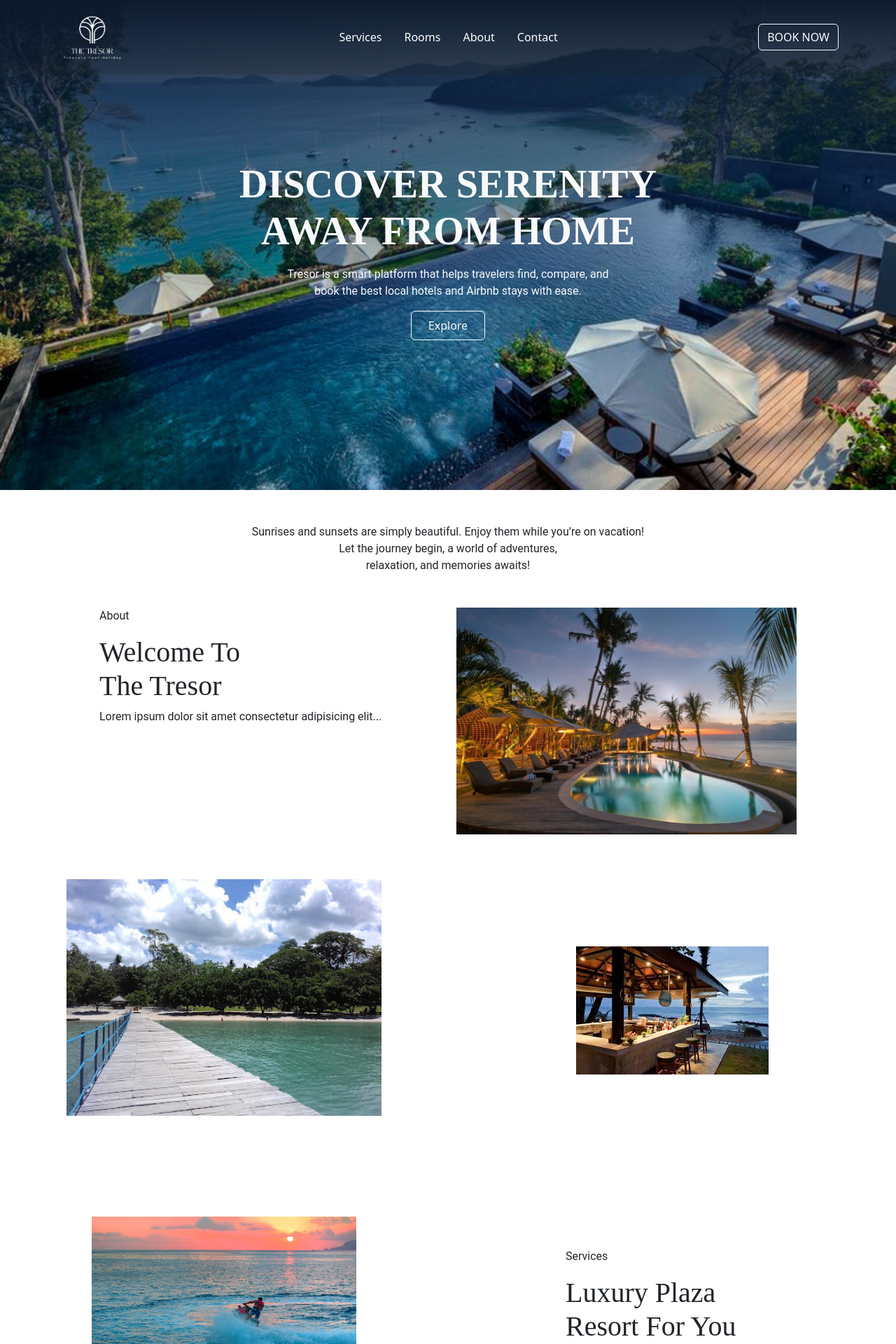
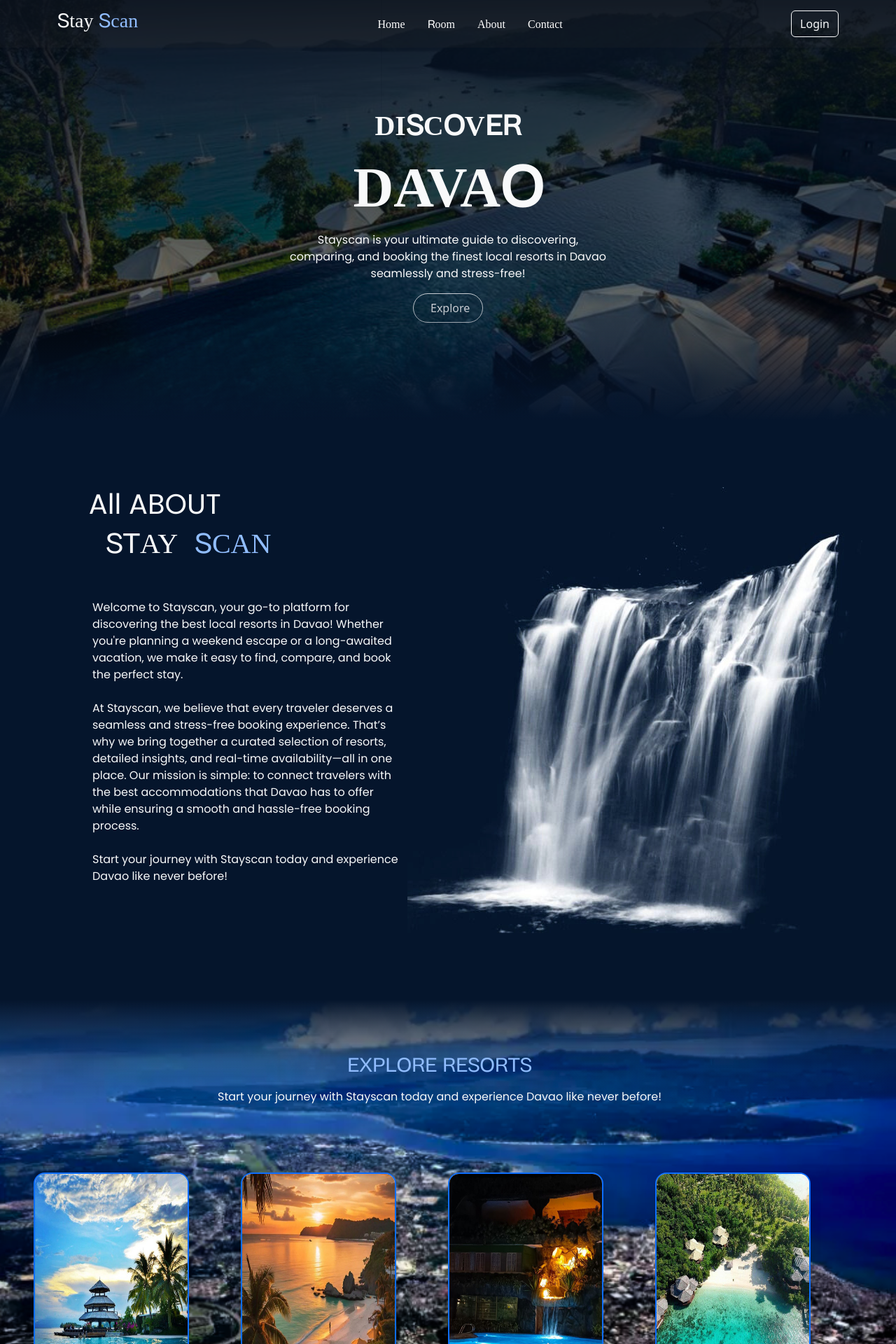
Before and after one commit to Xzilleon2/The-Tresor, a PHP site: page / in a window 1280 px wide. Shown: the top 1920 px of the page at 70% size. Run offline with PHP 8.4, Linux system fonts and the light colour scheme.

Commit message:
Designing the Landing Page

```diff
--- a/Frames/business_details.php
+++ b/Frames/business_details.php
@@ -22,7 +22,7 @@ if (isset($_GET['id'])) {
 ?>
         <!DOCTYPE html>
         <html lang="en">
-        <head>
+        <>
             <meta charset="UTF-8">
             <meta name="viewport" content="width=device-width, initial-scale=1.0">
             <title><?= $row['name'] ?></title>
@@ -79,6 +79,7 @@ if (isset($_GET['id'])) {
                             <img src="../Resources/BusinessImg/<?= $row['image_path'] ?? 'default.jpg' ?>"
                             alt="Business Image" style="width:300px; height:auto;">
                         </div>
+
                         <!-- Business Details -->
                         <div class="row-lg d-flex justify-content-center w-75">
                             <div class="col-lg text-dark m-3 p-3" style="background-color: #405751;">
--- /dev/null
+++ b/Resources/styles/Style.css
@@ -0,0 +1,133 @@
+@font-face {
+    font-family: 'Body-Grotesque';
+    src: url('../fonts/Body-Grotesque.ttf') format('truetype');
+    font-weight: normal;
+    font-style: normal;
+}
+
+@font-face {
+    font-family: 'Body-Text';
+    src: url('../fonts/Body-Text.ttf') format('truetype');
+    font-weight: normal;
+    font-style: normal;
+}
+#banner {
+    position: relative;
+    height: 600px;
+    background: url('../Banner.png') no-repeat center center;
+    background-size: cover;
+    background-blend-mode: darken;
+    border: none;
+    z-index: 0;
+}
+#banner::before {
+    content: "";
+    position: absolute;
+    top: 0;
+    left: 0;
+    width: 100%;
+    height: 100%;
+    background: rgba(0, 0, 0, 0.5); /* Dark overlay */
+    z-index: 1;
+}
+#banner .container {
+    position: relative;
+    z-index: 2; /* Keep text above the overlay */
+}
+#banner::after {
+    content: '';
+    position: absolute;
+    bottom: 0;
+    left: 0;
+    width: 100%;
+    height: 200px; /* Adjust height to control the blur size */
+    background: linear-gradient(to top, #05152c, rgba(0, 0, 255, 0) 100%);
+    filter: blur(0px); /* Increase blur strength */
+    z-index: 2;
+    pointer-events: none;
+}
+#featured {
+    position: relative;
+    height: 700px;
+    width: 100%;
+    background: url('../pic5.png') no-repeat center center;
+    background-size: cover;
+    background-blend-mode: darken;
+    border: none;
+    z-index: 0;
+}
+#featured::before {
+    content: '';
+    position: absolute;
+    bottom: 0;
+    left: 0;
+    width: 100%;
+    height: 150px; /* Height of the blur */
+    background: linear-gradient(to top, #05152c, rgba(0, 0, 255, 0) 100%);
+    filter: blur(0px); /* Stronger blur effect */
+    z-index: -1;
+    pointer-events: none;
+}
+#featured::after {
+    content: '';
+    position: absolute;
+    top: 0;
+    left: 0;
+    width: 100%;
+    height: 150px; /* Height of the blur */
+    background: linear-gradient(to bottom, #05152c, rgba(0, 0, 255, 0) 100%);
+    filter: blur(0px); /* Stronger blur effect */
+    z-index: -1;
+    pointer-events: none;
+}
+#featured .container .row {
+    position: relative;
+    z-index: 10;
+}
+body{
+    background-color: #05152c;
+    margin: 0;
+    padding: 0;
+}
+body p{
+    font-family: 'Poppins';
+}
+body h1,h2,h3,h4,h5,h6{
+    font-family: 'Body-Grotesque';
+}
+body a{
+    font-family: 'Body-Grotesque';
+    text-decoration: none;
+    color: white;
+}
+body a:hover{
+    text-decoration: underline;
+}
+#Logo{
+    text-decoration: none;
+}
+#explorebtn{
+    width: 100px;
+}
+#AboutContent > h1, h2{
+    font-family: 'Poppins';
+}
+#stayscan{
+    color: #91bdff;
+}
+.card{
+    border: solid 2px #91bdff;
+    border-radius: 30px;
+    width: 50%;
+    height: 50%;
+    z-index: 20;
+}
+::placeholder{
+    color: white;
+    opacity: 1;
+}
+input:focus {
+    border: none;
+    border-bottom: solid 1px white;
+    outline: none;
+}
--- a/index.php
+++ b/index.php
@@ -2,7 +2,7 @@
 include("Connection/db_connect.php");
 include("Verify/Login.php");
 
-// Check if user is logged in
+// Check if user is logged in and redirect to a frame base on the role
 if (isset($_SESSION['email']) && isset($_SESSION['password'])) {
     if($_SESSION['role'] == 'admin'){
         header("Location: Frames/adminDashboard.php");
@@ -27,38 +27,15 @@ if (isset($_SESSION['email']) && isset($_SESSION['password'])) {
     rel="stylesheet">
     <link href="https://fonts.googleapis.com/css2?family=Poppins:wght@300;400;700&display=swap" rel="stylesheet">
     <link rel="stylesheet" href="https://cdnjs.cloudflare.com/ajax/libs/bootstrap-icons/1.11.3/font/bootstrap-icons.min.css">
-    <style>
-        #banner {
-            background: url('Resources/Banner.png') no-repeat center center;
-            background-size: cover;
-            position: relative;
-            height: 700px;
-        }
-        body{
-            background: url(Resources/Back.jpg) cover;
-        }
-        body p{
-            font-family: 'Roboto', san-serif;
-        }
-        body h1{
-            font-family: 'Analogue', san-serif;
-        }
-        body a{
-            text-decoration: none;
-            color: white;
-        }
-        body a:hover{
-            text-decoration: underline;
-        }
-    </style>
+    <link rel="stylesheet" href="./Resources/styles/Style.css">
 </head>
 <body>
     <!-- Navbar -->
     <nav class="navbar navbar-expand-lg navbar-light bg-dark bg-opacity-25 fixed-top">
         <div class="container">
-            <!-- Brand and Toggler -->
-            <a class="navbar-brand text-dark" href="#">
-                <img src="Resources/Tresor.png" alt="" style="height: 80px; width: 100px;">
+            <!-- logo -->
+            <a class="navbar-brand text-light" href="#" id="Logo">
+                <h3>Stay <span id="stayscan">Scan</span></h3>
             </a>
             <button class="navbar-toggler" type="button" data-bs-toggle="collapse" data-bs-target="#navbarNav">
                 <span class="navbar-toggler-icon"></span>
@@ -67,189 +44,145 @@ if (isset($_SESSION['email']) && isset($_SESSION['password'])) {
             <!-- Collapsible Menu -->
             <div class="collapse navbar-collapse" id="navbarNav">
                 <ul class="navbar-nav mx-auto text-center">
-                    <li class="nav-item mx-2"><a class="nav-link text-white" href="#Services">Services</a></li>
-                    <li class="nav-item mx-2"><a class="nav-link text-white" href="#Rooms">Rooms</a></li>
+                    <li class="nav-item mx-2"><a class="nav-link text-white" href="#">Home</a></li>
+                    <li class="nav-item mx-2"><a class="nav-link text-white" href="#featured">Room</a></li>
                     <li class="nav-item mx-2"><a class="nav-link text-white" href="#About">About</a></li>
                     <li class="nav-item mx-2"><a class="nav-link text-white" href="#Contact">Contact</a></li>
                 </ul>
-                <!-- BOOK NOW button -->
+                <!-- Login button -->
                 <button class="btn bg-transparent text-light btn-outline-light" data-bs-toggle="modal"
-                data-bs-target="#LoginVerify">BOOK NOW</button>
+                data-bs-target="#LoginVerify">Login</button>
 
             </div>
         </div>
     </nav>
 
 
-    <!-- Banner Section -->
-    <div class="container-fluid d-flex flex-column align-items-center justify-content-center text-center text-light" id="banner">
+    <!-- Banner Section/ Image Cover -->
+    <div class="container-fluid d-flex flex-column align-items-center justify-content-center
+     text-center text-light p-0 m-0" id="banner">
         <div class="container">
-            <h1 class="display-4 fw-bold m-3" style="font-family: 'rosarivo', serif;">DISCOVER SERENITY<br>AWAY FROM HOME</h1>
+            <h1 class="display-6 fw-bold m-3" id="discover">DISCOVER</h1>
+            <h1 class="display-1 fw-bold m-3" id="davao">DAVAO</h1>
             <p class="fs-6 px-3 m-3">
-                Tresor is a smart platform that helps travelers find, compare, and <br>
-                book the best local hotels and Airbnb stays with ease.
+                Stayscan is your ultimate guide to discovering, <br>
+                comparing, and booking the finest local resorts in Davao<br>
+                seamlessly and stress-free!
             </p>
-            <a href="#About" class="btn btn-outline-light px-4 py-2" >Explore</a>
+            <a href="#About" class="btn btn-outline-light border rounded-pill px-4 py-2"
+             id="explorebtn">Explore</a>
         </div>
     </div>
 
-    <!--About Section-->
-    <div class="container-fluid text-dark py-5">
-        <div class="container text-center">
-            <p>Sunrises and sunsets are simply beautiful. Enjoy them while you’re on vacation! <br>
-                Let the journey begin, a world of adventures, <br>
-                relaxation, and memories awaits!
+        <!--Information Section-->
+        <div class="container-fluid text-light p-5 my-5" id="About">
+            <div class="row">
+                <div class="col-lg">
+                    <div class="row w-75 ps-5">
+                        <div class="container d-flex justify-content-center pe-5" id="AboutContent">
+                            <h1 class="me-4">All ABOUT</h1>
+                        </div>
+                        <div class="container d-flex justify-content-center ps-5">
+                            <h1 class="me-4">STAY <h1 id="stayscan">SCAN</h1></h1>
+                        </div>
+                    </div>
+                    <div class="row">
+                        <div class="container-fluid p-5 mx-5">
+                            <p>
+                            Welcome to Stayscan, your go-to platform for discovering the best local resorts in Davao!
+                            Whether you're planning a weekend escape or a long-awaited vacation,
+                            we make it easy to find, compare, and book the perfect stay. <br> <br>
+
+                            At Stayscan, we believe that every traveler deserves a seamless and stress-free booking experience.
+                            That’s why we bring together a curated selection of resorts, detailed insights,
+                            and real-time availability—all in one place.
+                            Our mission is simple: to connect travelers with the best accommodations that Davao has
+                            to offer while ensuring a smooth and hassle-free booking process. <br> <br>
+
+                            Start your journey with Stayscan today and experience Davao like never before!
                             </p>
-        </div>
-        <div class="container">
-            <div class="row m-5">
-                <div class="col-md-12 col-lg-6 text-center text-lg-start">
-                    <p id="About">About</p>
-                    <h1>Welcome To <br> The Tresor</h1>
-                    <p>Lorem ipsum dolor sit amet consectetur adipisicing elit...</p>
-                </div>
-                <div class="col-md-12 col-lg-6 d-flex align-items-center justify-content-center">
-                    <img class="img-fluid w-80 h-120" src="Resources/Buenavista.jpg" alt="">
+
                         </div>
                     </div>
                 </div>
 
-        <!--1st column-->
-        <div class="row d-flex" style="height: auto;">
-            <div class="col-12 col-md-6 d-flex flex-column p-3">
-                <div class="row mb-5 justify-content-center align-items-start">
-                    <img class="img-fluid w-75" src="Resources/Urya.jpg" alt="">
-                </div>
-                <div class="row mt-5 p-5 d-flex justify-content-center align-items-end">
-                    <img class="img-fluid w-75" src="Resources/Heavens.jpg" alt="">
-                </div>
-            </div>
-
-            <!--2nd Column-->
-            <div class="col-12 col-md-6 d-flex flex-column justify-content-center align-items-center p-3">
-                <div class="row justify-content-center align-items-end mt-5 p-5">
-                    <img class="img-fluid w-100" src="Resources/Mergrande.jpg" alt="">
-                </div>
-                <div class="mt-auto w-50">
-                    <p id="Services">Services</p>
-                    <h1>Luxury Plaza <br> Resort For You</h1>
-                    <p>Lorem ipsum dolor sit amet consectetur adipisicing elit...</p>
-                    <a href="#" class="btn btn-outline-dark w-50">Explore</a>
+                <!--Water Fall Image-->
+                <div class="col-lg">
+                    <img src="Resources/waterfall.jpg" alt="waterfall Image">
                 </div>
             </div>
         </div>
 
-         <!-- High Light Container -->
-        <div class="container-fluid p-2 my-5" style="background-color: #405751;">
-            <div class="container m-5 position-relative d-flex justify-content-center">
-
-                <!-- Image Container (Reference for Overlapping) -->
-                <div class="col-12 col-md-8 position-relative">
-                    <img class="img-fluid w-80" src="Resources/Beach.jpg" alt="Image" style="height: 400px; object-fit: cover;">
-                </div>
-
-                <!-- Text Container (Overlapping Card) -->
-                <div class="col-12 col-md-5 bg-transparent border-none shadow-lg p-5 text-center text-dark
-                    text-md-start position-absolute top-50 start-50 translate-middle"
-                    style="border-radius: 10px; max-width: 400px;">
-                    <p>Pool Bar</p>
-                    <h1>The Canal <br> Club Poolside</h1>
-                    <p>Enjoy a luxury poolside experience with refreshing cocktails and an unforgettable ambiance.</p>
-                    <a class="btn btn-outline-dark w-50" href="">Explore</a>
-                </div>
-
+        <!--Featured Places-->
+        <div class="container-fluid p-0 my-5 text-light d-flex justify-content-center" id="featured">
+            <div class="row w-100">
+                <div class="row d-flex align-items-center">
+                    <div class="container text-center">
+                        <h3 class="m-3" id="stayscan">EXPLORE RESORTS</h3>
+                        <p class="m-2">Start your journey with Stayscan today and experience Davao like never before!</p>
                     </div>
                 </div>
 
-        <!--Listing-->
-        <div class="container-fluid p-2 d-flex flex-column align-items-center">
-            <div class="col-md-8 p-3 my-5">
-                <p id="Rooms">Rooms</p>
-                <h1>Stay With Us</h1>
-                <div class="row">
-                    <div class="col-lg my-3">
-                        <img src="Resources/Room1.jpg" alt="" style="height: 150px; width: 180px;">
-                        <h1>Room1</h1>
-                        <p>Bla Bla Bla Bla</p>
-                        <a class="btn btn-outline-dark" href="">View here ></a>
+                <!-- CARDS for Featured Places -->
+                <div class="container-fluid px-5 overflow-hidden d-flex justify-content-center">
+                    <!-- First Card -->
+                    <div class="col-lg-3 col-md-6 col-sm-12 d-flex flex-column justify-content-center">
+                        <div class="card border-primary rounded-4 overflow-hidden shadow w-75 h-75">
+                            <img class="h-100 w-100" src="Resources/pic1.jpg" alt="Featured Image">
                         </div>
-                    <div class="col-md my-3">
-                        <img src="Resources/Room2.jpg" alt="" style="height: 150px; width: 180px;">
-                        <h1>Room2</h1>
-                        <p>Bla Bla Bla Bla</p>
-                        <a class="btn btn-outline-dark" href="">View here ></a>
+                        <h3 class="my-3"><strong> RESORT 1</strong></h3>
                     </div>
-                    <div class="col-md my-3">
-                        <img src="Resources/Room3.jpg" alt="" style="height: 150px; width: 180px;">
-                        <h1>Room3</h1>
-                        <p>Bla Bla Bla Bla</p>
-                        <a class="btn btn-outline-dark" href="">View here ></a>
+
+                    <!-- Second Card -->
+                    <div class="col-lg-3 col-md-6 col-sm-12 d-flex flex-column justify-content-center">
+                        <div class="card border-primary rounded-4 overflow-hidden shadow w-75 h-75">
+                            <img class="h-100 w-100" src="Resources/pic2.jpg" alt="Featured Image">
                         </div>
+                        <h3 class="my-3"><strong> RESORT 2</strong></h3>
                     </div>
-                <div class="container d-flex flex-column align-items-center">
-                    <h1 class="d-flex my-4 flex-column align-items-center text-center">
-                        Come as you are and we will <br>
-                        take care of the rest
-                    </h1>
-                    <a class="btn btn-outline-dark" href="">Check Availability</a>
+
+                    <!-- Third Card -->
+                    <div class="col-lg-3 col-md-6 col-sm-12 d-flex flex-column justify-content-center">
+                        <div class="card border-primary rounded-4 overflow-hidden shadow w-75 h-75">
+                            <img class="h-100 w-100" src="Resources/pic3.jpg" alt="Featured Image">
+                        </div>
+                        <h3 class="my-3"><strong> RESORT 3</strong></h3>
+                    </div>
+
+                    <!-- Fourth Card -->
+                    <div class="col-lg-3 col-md-6 col-sm-12 d-flex flex-column justify-content-center">
+                        <div class="card border-primary rounded-4 overflow-hidden shadow w-75 h-75">
+                            <img class="h-100 w-100" src="Resources/pic4.jpg" alt="Featured Image">
+                        </div>
+                        <h3 class="my-3"><strong> RESORT 4</strong></h3>
                     </div>
                 </div>
             </div>
         </div>
 
-        <!--Email Subs-->
-        <div class="container-fluid p-5 text-light" style="background-color: #282B32;">
-            <div class="row">
-                <div class="col-lg p-3">
-                    <h1>
-                        Signup For Special <br>
-                        Offers and Promotions
-                    </h1>
+        <!--Contact Informations-->
+        <footer class="container-fluid text-light" id="Contact">
+            <div class="row p-5">
+                <div class="col">
+                    <p>
+                    CONTACT <br>
+                    stayscan@gmail.com <br>
+                    112 239 4612 <br> <br>
+
+                    Saint St. Bario Obrero, <br>
+                    Davao City Davao Del Sur <br>
+                    </p>
                 </div>
-                <div class="col-lg p-5">
-                    <form action="">
-                        <input type="email" name="emailForm" placeholder="Enter Your Email Address"
-                        style="background: transparent; border: none; border-bottom: 1px solid white;
-                        width: 300px; padding-bottom: 8px; color: white;">
-                        <input type="submit" value="Subscribe >"
-                        style="border: none; background: transparent; padding-bottom: 8px; color: white;">
+                <div class="col-lg-8 d-flex justify-content-start">
+                    <h2 id="AboutContent">FEATURE RESORT <i class="bi bi-arrow-right mx-3"></i></h2>
+                    <form action="" method="POST">
+                        <input class="border-0 border-bottom border-light bg-transparent text-light" type="email"
+                         name="email" placeholder="Enter your email">
                     </form>
-                </div>
-
-            </div>
-        </div>
-
-        <!--Footer-->
-        <footer class="container-fluid text-light d-flex" style="background-color: #405751;" id="Contact">
-            <div class="col-sm-16 p-5 mx-3">
-                <div class="row mb-3">
-                    <img src="Resources/Tresor.png" alt="" style="height: 150px; width: 200px;">
-                </div>
-                <div class="row">
-                    <p>Copyright The Tresor. All Right Reserved.</p>
-                </div>
-            </div>
-            <div class="col-sm-2 p-5 mx-3">
-                <p>MENU</p>
-                <div class="row">
-                    <a href="#banner">Home</a>
-                    <a href="#Rooms">Rooms</a>
-                    <a href="#About">About</a>
-                    <a href="#Contact">Contact</a>
-                </div>
-            </div>
-            <div class="col-sm-16 p-5 mx-3">
-                <p>CONTACT</p>
-                <div class="row">
-                    <p>TheTresor@gmail.com</p>
-                    <P>112 239 4612</P>
-                    <p>Saint St. Bario Obrero, <br>
-                        Davao City Davao Del Sur
-                    </p>
-                    <p><a href="">Terms of Service</a></p>
                 </div>
             </div>
         </footer>
+
 
     <!-- Bootstrap Script -->
     <script src="https://cdn.jsdelivr.net/npm/bootstrap@5.3.3/dist/js/bootstrap.bundle.min.js"></script>
```
Also changed, not shown: Resources/Back.jpg (deleted), Resources/Buenavista.jpg (deleted), Resources/Fernandez.jpg (deleted), Resources/Fonts/Body-Grotesque.ttf (added), Resources/Fonts/Body-Text.ttf (added), Resources/Heavens.jpg (deleted), Resources/Mergrande.jpg (deleted), Resources/Tresor.png (deleted), Resources/Urya.jpg (deleted), Resources/banner.jpg (added), Resources/pic1.jpg (added), Resources/pic2.jpg (added), Resources/pic3.jpg (added), Resources/pic4.jpg (added), 2 more files. Lines whose indentation alone changed are shown as unchanged.
